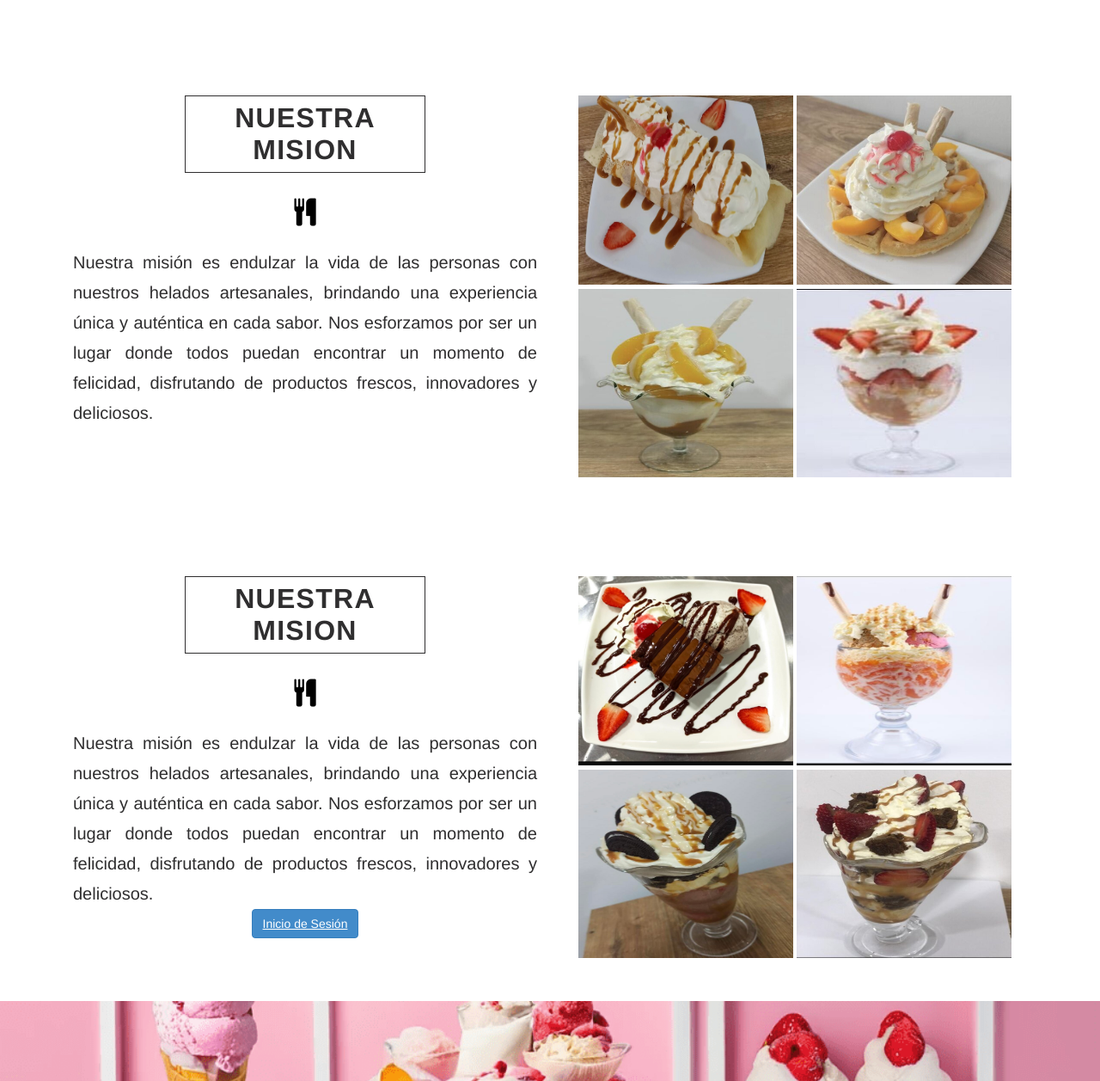
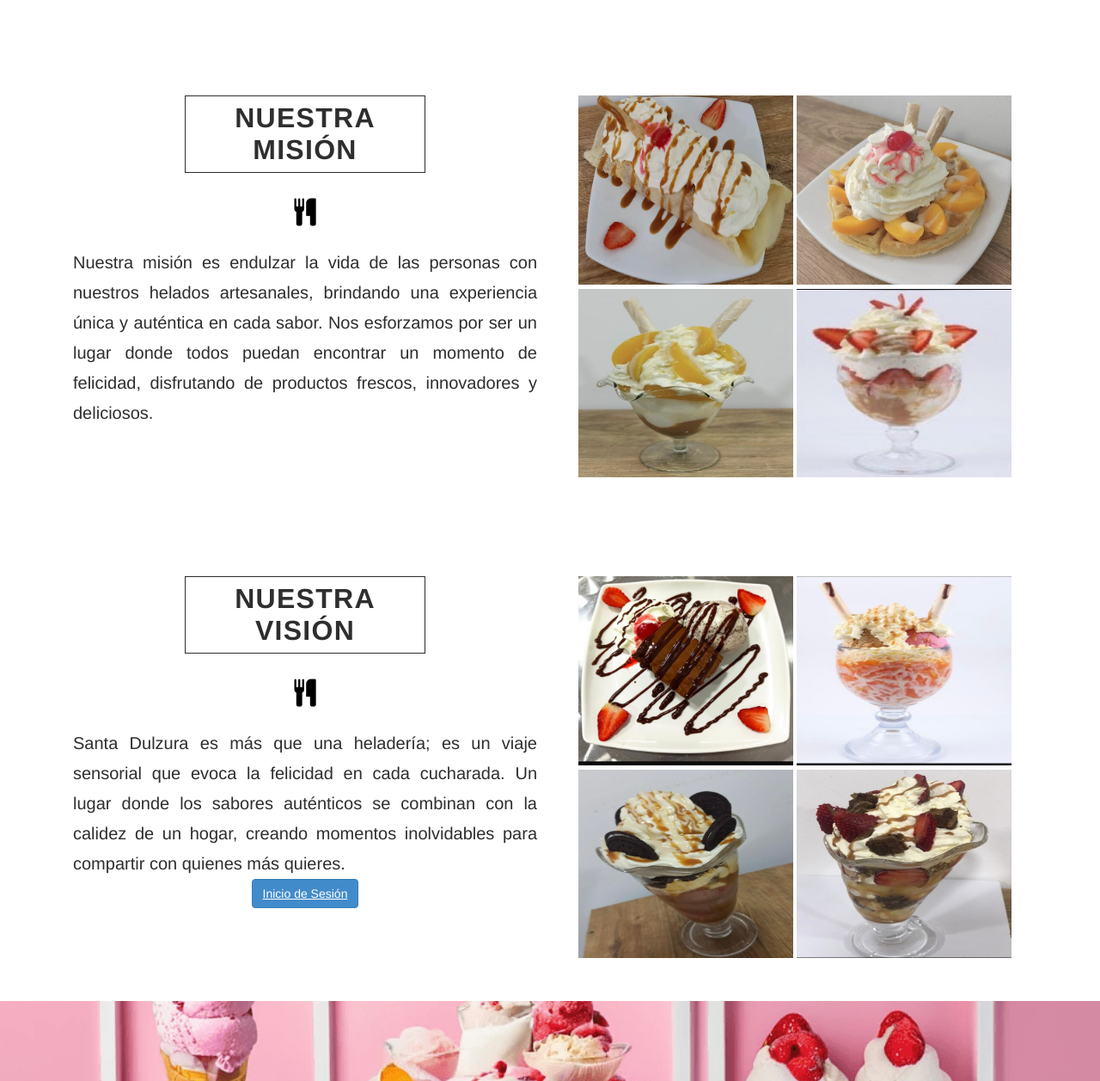
Before and after one commit to JoaoOrtz/SantaDulzura, a plain HTML site: page index.html in a window 1280 px wide. Shown: the part 1342-2599 px from the top of the page at 86% size. Drawn offline with Linux system fonts and the light colour scheme.

Commit message:
segunda subida

```diff
--- a/index.html
+++ b/index.html
@@ -82,7 +82,7 @@
         <section id="story" class="description_content">
             <div class="text-content container">
                 <div class="col-md-6">
-                    <h1>NUESTRA MISION</h1>
+                    <h1>NUESTRA MISIÓN</h1>
                     <div class="fa fa-cutlery fa-2x"></div>
                     <p class="desc-text">Nuestra misión es endulzar la vida de las personas con nuestros helados artesanales, brindando una experiencia única y auténtica en cada sabor. Nos esforzamos por ser un lugar donde todos puedan encontrar un momento de felicidad, disfrutando de productos frescos, innovadores y deliciosos.</p>
                 </div>
@@ -100,9 +100,9 @@
         <section id="story" class="description_content">
             <div class="text-content container">
                 <div class="col-md-6">
-                    <h1>NUESTRA MISION</h1>
+                    <h1>NUESTRA VISIÓN</h1>
                     <div class="fa fa-cutlery fa-2x"></div>
-                    <p class="desc-text">Nuestra misión es endulzar la vida de las personas con nuestros helados artesanales, brindando una experiencia única y auténtica en cada sabor. Nos esforzamos por ser un lugar donde todos puedan encontrar un momento de felicidad, disfrutando de productos frescos, innovadores y deliciosos.</p>
+                    <p class="desc-text">Santa Dulzura es más que una heladería; es un viaje sensorial que evoca la felicidad en cada cucharada. Un lugar donde los sabores auténticos se combinan con la calidez de un hogar, creando momentos inolvidables para compartir con quienes más quieres.</p>
                     <a type="submit" class="btn btn-primary" href="Admin/login.html" target="_blank" >Inicio de Sesión</a>
                 </div>
                 <div class="col-md-6">
```
